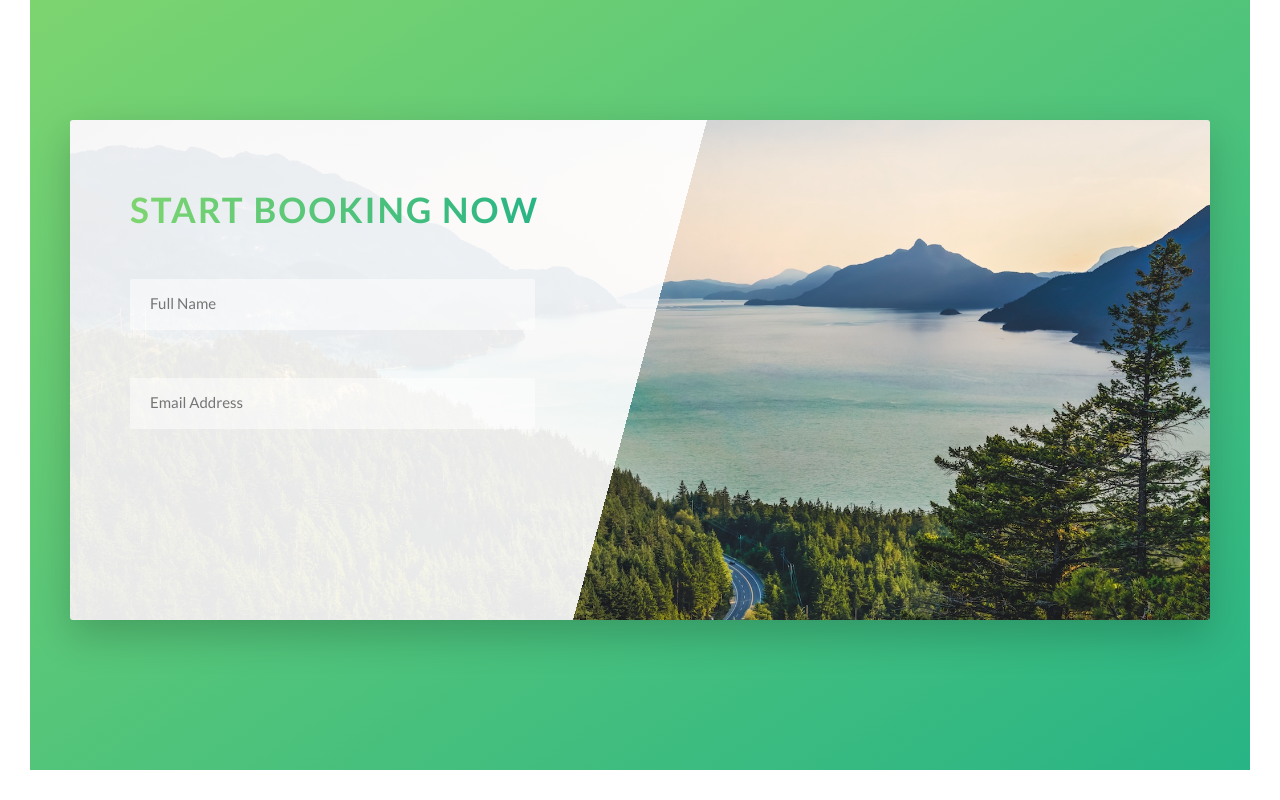
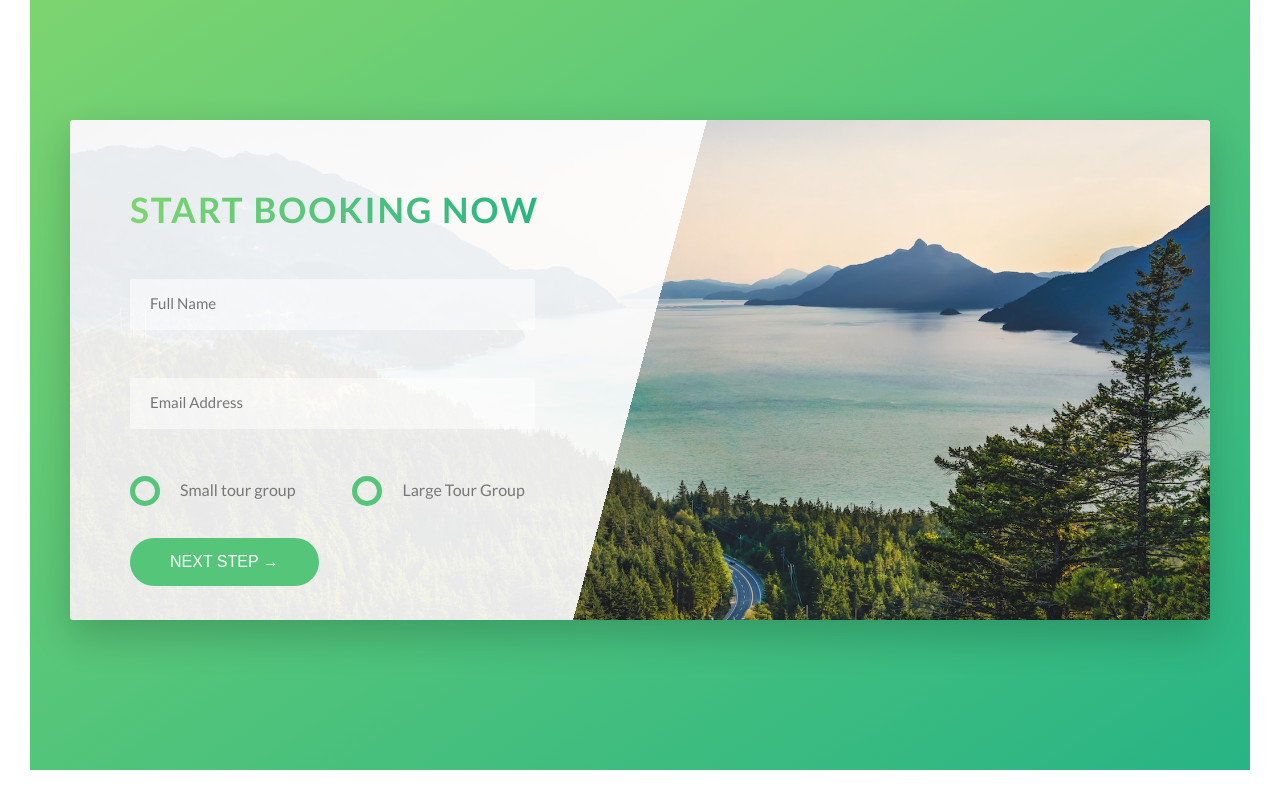
Before and after one commit to delfina-ghimire/Natours-project, a website: page index.html in a window 1280 px wide. Shown: the part 4515-5315 px from the top of the page. Drawn offline with Linux system fonts and the light colour scheme.

Commit message:
ADDED FORM SECTION

```diff
--- a/index.html
+++ b/index.html
@@ -297,6 +297,25 @@
                   <input type="email" class="form__input" placeholder="Email Address" id="email" required>
                   <label for="email" class="form__label">Email Address</label>
                 </div>
+                <div class="form__group">
+                  <div class="form__radio-group">
+                    <input type="radio" class="form__radio-input" id="small" name="size">
+                    <label for="small" class="form__radio-label">
+                      <!-- span is only for style purposes, because we can't style radio button directly the trick is to hide original radio but  style span as radio button -->
+                      <span class="form__radio-button"></span>
+                      Small tour group</label>
+                  </div>
+                  <div class="form__radio-group u-margin-bottom-small">
+                    <input type="radio" class="form__radio-input" id="large" name="size">
+                    <label for="large" class="form__radio-label">
+                      <span class="form__radio-button"></span>
+                      Large Tour Group</label>
+                  </div>
+                </div>
+                <div class="form__group">
+                  <!--In form we need to use button element not just anchor element-->
+                  <button class="btn btn--green">Next Step &rarr;</button>
+                </div>
               </form>
             </div>
           </div>
--- a/sass/base/_utilities.scss
+++ b/sass/base/_utilities.scss
@@ -1,21 +1,21 @@
 .u-center-text {
   // centers the text that is inside of it
-  text-align: center;
+  text-align: center !important;
   // when we set parent of inline block element to text-align: center;, this element is treated like text and is centered
 }
 
 .u-margin-bottom-small {
-  margin-bottom: 1.5rem;
+  margin-bottom: 1.5rem !important;
 }
 .u-margin-bottom-medium {
-  margin-bottom: 4rem;
+  margin-bottom: 4rem !important;
 }
 .u-margin-bottom-big {
-  margin-bottom: 8rem;
+  margin-bottom: 8rem !important;
 }
 .u-margin-top-big {
-  margin-top: 8rem;
+  margin-top: 8rem !important;
 }
 .u-margin-top-huge {
-  margin-top: 8rem;
+  margin-top: 8rem !important;
 }
--- a/sass/components/_button.scss
+++ b/sass/components/_button.scss
@@ -1,4 +1,5 @@
 .btn {
+  &,
   &:link,
   &:visited {
     /*Pseudo-classes: these are used to style special states of a selector*/
@@ -12,6 +13,10 @@
     border-radius: 10rem;
     transition: all 0.2s;
     position: relative;
+
+    //Change for the <button> element
+    border: none;
+    cursor: pointer;
   }
 
   &:hover {
@@ -26,7 +31,9 @@
     }
   }
 
-  &:active {
+  &:active,
+  &:focus {
+    outline: none;
     transform: translateY(-1px);
     /*Note: -1px is in relation to original state not wrt to hover state */
     box-shadow: 0 0.5rem 1rem rgba($color-black, 0.2);
--- a/sass/components/_form.scss
+++ b/sass/components/_form.scss
@@ -15,6 +15,7 @@
     border-bottom: 0.3rem solid transparent;
     width: 90%;
     display: block;
+    transition: all 0.3s;
 
     &::-webkit-input-placeholder {
       color: color-grey-dark-2;
@@ -53,4 +54,53 @@
     visibility: hidden; //it's gone from the page
     transform: translateY(-4rem);
   }
+
+  &__radio-group {
+    width: 49%;
+    display: inline-block; //to put them side by side
+  }
+
+  &__radio-input {
+    display: none;
+  }
+
+  &__radio-label {
+    font-size: $default-font-size;
+    font-weight: 500;
+    cursor: pointer;
+    position: relative;
+    padding-left: 5rem;
+  }
+
+  &__radio-button {
+    //2D Circle
+    height: 3rem;
+    width: 3rem;
+    border: 5px solid $color-primary;
+    border-radius: 50%;
+    display: inline-block;
+    position: absolute;
+    left: 0;
+    top: -0.1rem;
+    top: -0.4rem;
+
+    &::after {
+      content: "";
+      display: block;
+      height: 1.3rem;
+      width: 1.3rem;
+      border-radius: 50%;
+      position: absolute;
+      top: 50%;
+      left: 50%;
+      transform: translate(-50%, -50%);
+      background-color: $color-primary;
+      opacity: 0;
+      transition: opacity 0.2s;
+    }
+  }
+  //as soon as we hit the input element, the radio-input becomes checked, then we select the sibling of that one, and then the child because thats the want we want to change in it's after form
+  &__radio-input:checked ~ &__radio-label &__radio-button::after {
+    opacity: 1;
+  }
 }
```
Also changed, not shown: css/main.css, 1 other file.
